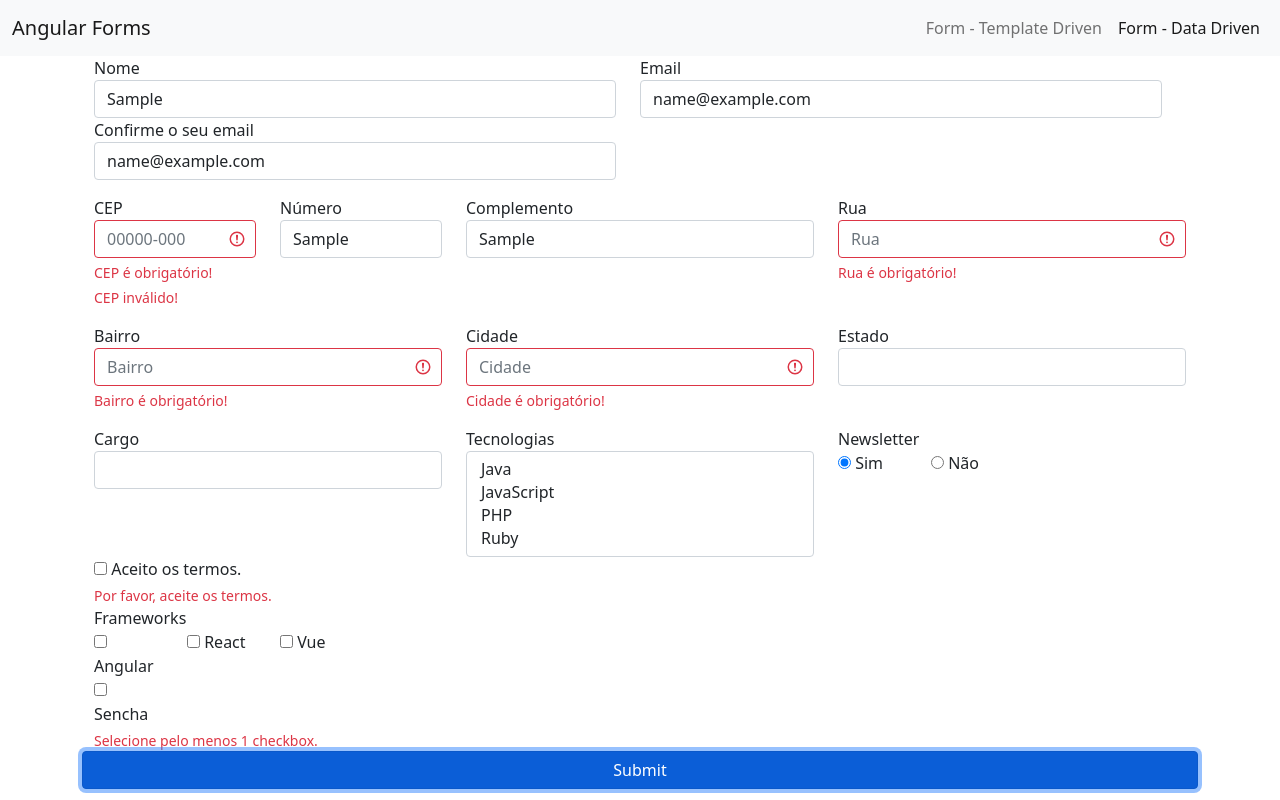
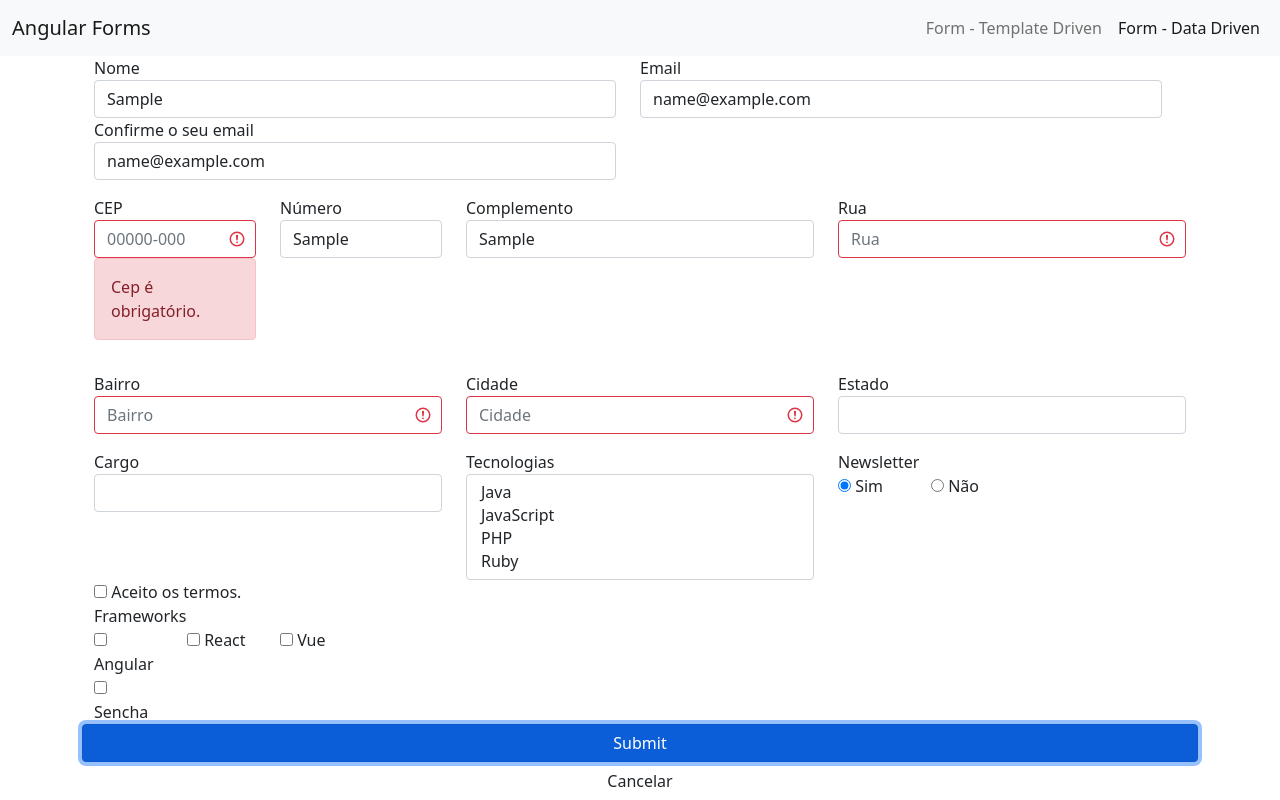
Before and after one commit to Eronheit/angular-forms, an Angular app: page /data-form in a window 1280 px wide. Both pictures are taken after typing "Sample", "name@example.com", "name@example.com", "Sample", "Sample", "Sample" into the empty fields and a click on the button "Submit". Shown: the top 800 px of the page. Built offline with nearby package versions, Linux system fonts and the light colour scheme.

Commit message:
feat: reactive forms - service of error message

```diff
--- a/src/app/data-form/data-form.component.html
+++ b/src/app/data-form/data-form.component.html
@@ -13,10 +13,7 @@
             placeholder="Nome"
             [class.is-invalid]="checkIsValidField('nome')"
           >
-
-          <span *ngIf="checkIsValidField('nome')" class="invalid-feedback">
-            Email é obrigatório!
-          </span>
+          <app-error-msg [control]="dataForm.get('nome')" label="Nome"></app-error-msg>
         </div>
 
         <div class="form-group has-validation col-sm-6">
@@ -30,9 +27,7 @@
             [class.is-invalid]="checkIsValidField('email')"
           >
 
-          <span *ngIf="checkIsValidField('email')" class="invalid-feedback">
-            Email é obrigatório!
-          </span>
+          <app-error-msg [control]="dataForm.get('email')" label="Email"></app-error-msg>
 
           <span *ngIf="checkIsValidEmail('email')" class="invalid-feedback">
             Digite um email válido!
@@ -40,10 +35,6 @@
 
           <span *ngIf="dataForm.get('email')?.status === 'PENDING'" class="invalid-feedback">
             Validando email...
-          </span>
-
-          <span *ngIf="dataForm.get('email')?.hasError('emailInvalido')" class="invalid-feedback">
-            Email já cadastrado!
           </span>
         </div>
 
@@ -57,9 +48,7 @@
             placeholder="nome@email.com"
             [class.is-invalid]="checkIsValidField('confirmEmail')"
           >
-          <span *ngIf="dataForm.get('confirmEmail')?.hasError('equalsTo')" class="invalid-feedback">
-            Emails não são iguais!
-          </span>
+          <app-error-msg [control]="dataForm.get('confirmEmail')" label="Confirmar email"></app-error-msg>
         </div>
       </div>
 
@@ -75,13 +64,7 @@
               placeholder="00000-000"
               [class.is-invalid]="checkIsValidField('endereco.cep')"
             >
-            <span *ngIf="checkIsValidField('endereco.cep')" class="invalid-feedback">
-              CEP é obrigatório!
-            </span>
-
-            <span *ngIf="!dataForm.get('cep')?.hasError('cepInvalido')" class="invalid-feedback">
-              CEP inválido!
-            </span>
+            <app-error-msg [control]="dataForm.get('endereco.cep')" label="Cep"></app-error-msg>
           </div>
 
           <div class="form-group has-validation col-sm-2">
@@ -93,9 +76,7 @@
               placeholder="Número"
               [class.is-invalid]="checkIsValidField('endereco.numero')"
             >
-            <span *ngIf="checkIsValidField('endereco.numero')" class="invalid-feedback">
-              Número é obrigatório!
-            </span>
+            <app-error-msg [control]="dataForm.get('endereco.numero')" label="Número"></app-error-msg>
           </div>
 
           <div class="form-group col-sm-4">
@@ -117,9 +98,7 @@
               placeholder="Rua"
               [class.is-invalid]="checkIsValidField('endereco.rua')"
             >
-            <span *ngIf="checkIsValidField('endereco.rua')" class="invalid-feedback">
-              Rua é obrigatório!
-            </span>
+            <app-error-msg [control]="dataForm.get('endereco.rua')" label="Rua"></app-error-msg>
           </div>
         </div>
 
@@ -133,9 +112,7 @@
               placeholder="Bairro"
               [class.is-invalid]="checkIsValidField('endereco.bairro')"
             >
-            <span *ngIf="checkIsValidField('endereco.bairro')" class="invalid-feedback">
-              Bairro é obrigatório!
-            </span>
+            <app-error-msg [control]="dataForm.get('endereco.bairro')" label="Bairro"></app-error-msg>
           </div>
 
           <div class="form-group has-validation col-sm-4">
@@ -147,9 +124,7 @@
               placeholder="Cidade"
               [class.is-invalid]="checkIsValidField('endereco.cidade')"
             >
-            <span *ngIf="checkIsValidField('endereco.cidade')" class="invalid-feedback">
-              Cidade é obrigatório!
-            </span>
+            <app-error-msg [control]="dataForm.get('endereco.cidade')" label="Cidade"></app-error-msg>
           </div>
 
           <div class="form-group has-validation col-sm-4">
@@ -161,9 +136,7 @@
              >
               <option *ngFor="let estado of estados | async" [value]="estado.sigla">{{ estado.nome }}</option>
              </select>
-            <span *ngIf="checkIsValidField('endereco.estado')" class="invalid-feedback">
-              Estado é obrigatório!
-            </span>
+             <app-error-msg [control]="dataForm.get('endereco.estado')" label="Estado"></app-error-msg>
           </div>
         </div>
       </div>
@@ -207,9 +180,7 @@
             </label>
           </div>
         </div>
-        <span *ngIf="checkIsValidField('termos')" class="invalid-feedback">
-          Por favor, aceite os termos.
-        </span>
+        <app-error-msg [control]="dataForm.get('termos')" label="Termos"></app-error-msg>
       </div>
 
       <div class="col-md-3" [class.is-invalid]="checkIsValidField('frameworks')">
@@ -223,9 +194,7 @@
           </div>
         </div>
       </div>
-      <span *ngIf="!checkIsValidField('framewoks')" class="invalid-feedback">
-        Selecione pelo menos 1 checkbox.
-      </span>
+      <app-error-msg [control]="dataForm.get('frameworks')" label="Frameworks"></app-error-msg>
 
       <button type="submit" class="btn btn-primary">Submit</button>
       <button type="button" class="btn" (click)="resetar()">Cancelar</button>
--- a/src/app/data-form/data-form.component.ts
+++ b/src/app/data-form/data-form.component.ts
@@ -172,7 +172,7 @@ export class DataFormComponent implements OnInit {
     });
  */
     this.dataForm = this.formBuilder.group({
-      nome: [null, [Validators.required, Validators.minLength(3), Validators.maxLength(20)]],
+      nome: [null, [Validators.required, Validators.minLength(3), Validators.maxLength(35)]],
       //Validators.pattern(" Regex")
       email: [null, [Validators.required, Validators.email], [this.validarEmail.bind(this)]],
       confirmEmail: [null, FormValidations.equalsTo('email')],
--- /dev/null
+++ b/src/app/shared/error-msg/error-msg.component.html
@@ -0,0 +1,6 @@
+<div *ngIf="errorMessage != null" >
+  <span class="glyphicon glyphicon-remove form-control-feedback"></span>
+  <div class="alert alert-danger errorDiv" role="alert">
+    {{ errorMessage }}
+  </div>
+</div>
--- /dev/null
+++ b/src/app/shared/error-msg/error-msg.component.ts
@@ -0,0 +1,36 @@
+import { Component, Input, OnInit } from '@angular/core';
+import { AbstractControl, FormControl } from '@angular/forms';
+import { FormValidations } from '../form-validations';
+
+@Component({
+  selector: 'app-error-msg',
+  templateUrl: './error-msg.component.html',
+  styleUrls: ['./error-msg.component.css']
+})
+export class ErrorMsgComponent implements OnInit {
+
+  // @Input() msgErro: string;
+  // @Input() mostrarErro: boolean;
+
+  @Input() control!: AbstractControl | null;
+  @Input() label!: string;
+
+  constructor() { }
+
+  ngOnInit() {
+  }
+
+  get errorMessage() {
+    if(!this.control) return;
+
+    for (const propertyName in this.control.errors) {
+      if (this.control.errors.hasOwnProperty(propertyName) &&
+        this.control.touched) {
+          return FormValidations.getErrorMsg(this.label, propertyName, this.control.errors[propertyName]);
+        }
+    }
+
+    return null;
+  }
+
+}
--- a/src/app/shared/form-validations.ts
+++ b/src/app/shared/form-validations.ts
@@ -56,4 +56,18 @@ export class FormValidations {
     }
     return validator;
   }
+
+  static getErrorMsg(fieldName: string, validatorName: string, validatorValue?: any) {
+    const config: any = {
+      'required': `${fieldName} é obrigatório.`,
+      'minlength': `${fieldName} precisa ter no mínimo ${validatorValue.requiredLength} caracteres.`,
+      'maxlength': `${fieldName} precisa ter no máximo ${validatorValue.requiredLength} caracteres.`,
+      'cepInvalido': 'CEP inválido.',
+      'emailInvalido': 'Email já cadastrado!',
+      'equalsTo': 'Campos não são iguais',
+      'pattern': 'Campo inválido'
+    };
+
+    return config[validatorName];
+  }
 }
```
Also changed, not shown: src/app/shared/shared.module.ts (+8 -3 lines), src/app/shared/error-msg/error-msg.component.css (added), 1 other file (tests, documents, lock files or other folders).
